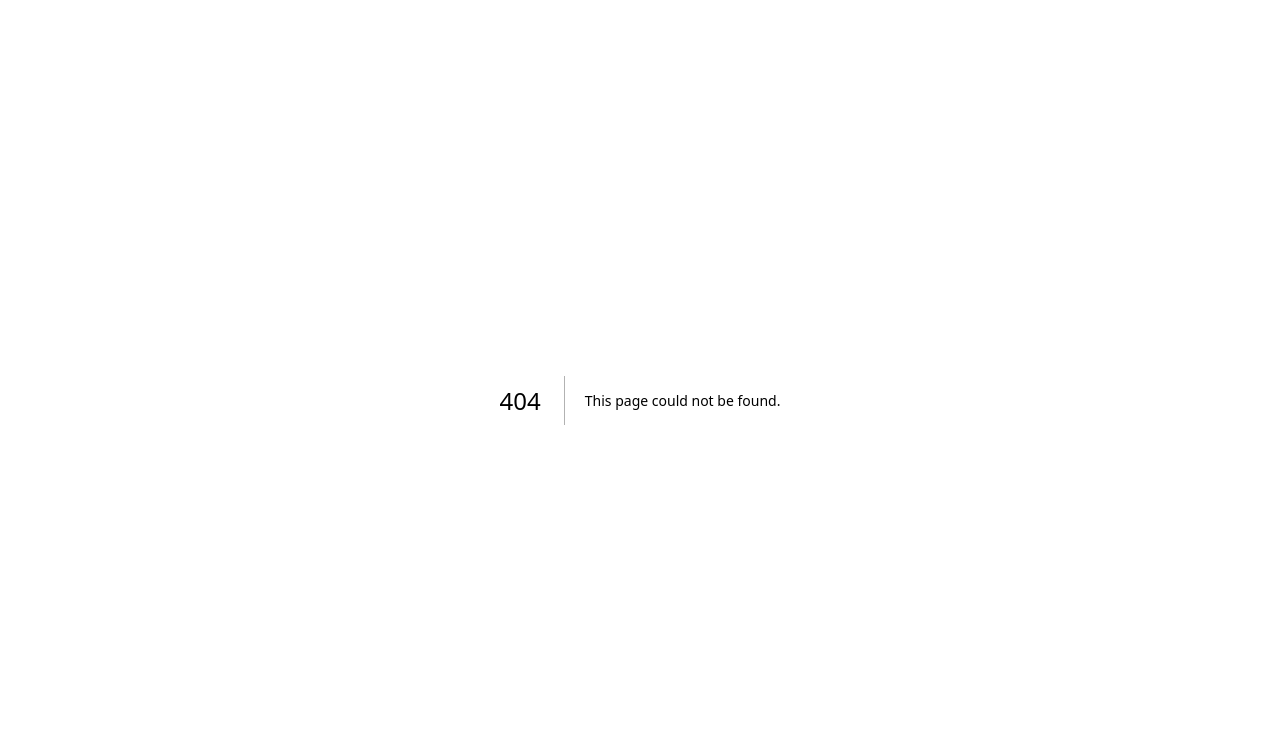
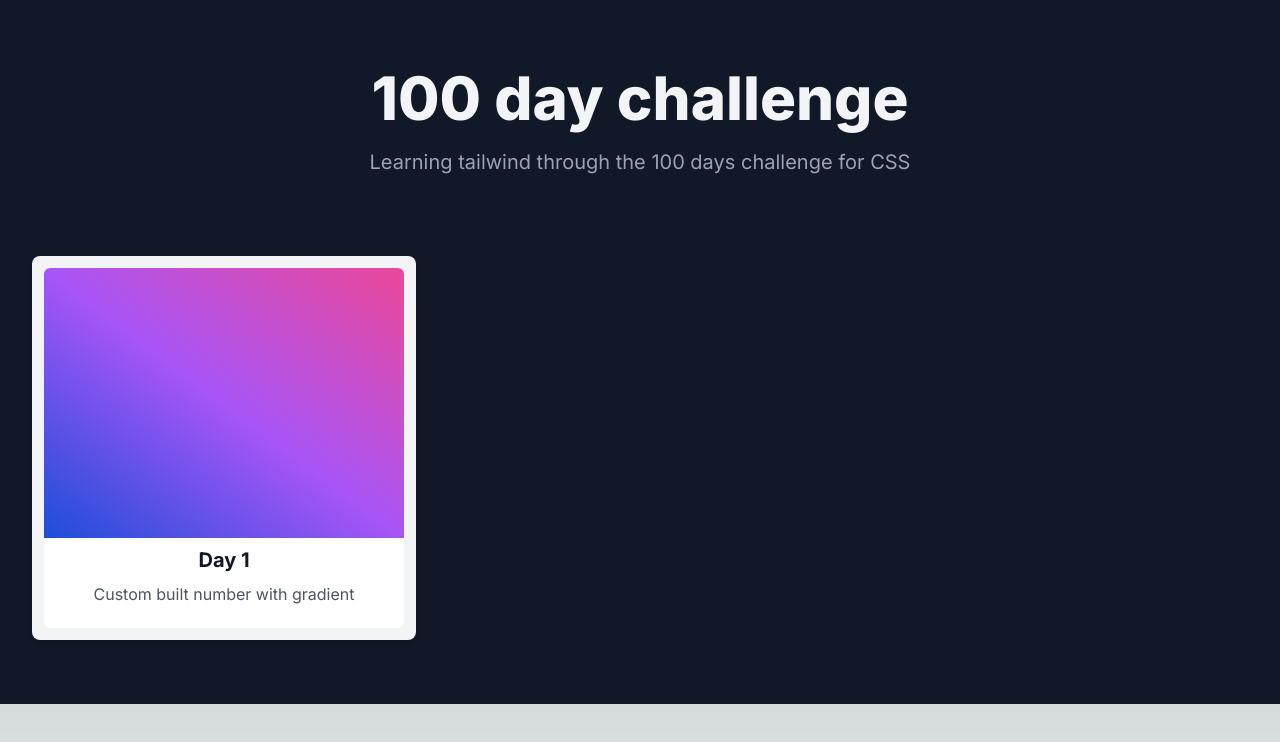
Before and after one commit to a01025303/portfolio, a Next.js app in the folder portfolio-akemi/: page /experimenting/hundred-days-challenge in a window 1280 px wide. Before the commit this address had no page. Shown: the top 742 px of the page. Built offline with nearby package versions, Linux system fonts and the light colour scheme.

Commit message:
Created grid for 100 days challenge and started day 1

```diff
--- /dev/null
+++ b/portfolio-akemi/app/experimenting/hundred-days-challenge/page.tsx
@@ -0,0 +1,25 @@
+export default function Page() {
+    return (
+        <section className="py-12 bg-gray-900 text-gray-100 sm:py-12 lg:py-16">
+            <div className="px-4 mx-auto sm:px-6 lg:px-8">
+                <div className="text-center">
+                    <p className="mt-1 text-4xl font-extrabold sm:text-5xl lg:text-6xl">100 day challenge</p>
+                    <p className="max-w-xl mx-auto mt-5 text-xl text-gray-400">Learning tailwind through the 100 days challenge for CSS</p>
+                </div>
+                <div className="grid grid-cols-1 mx-auto mt-8 text-center gap-y-4 sm:gap-x-8 sm:grid-cols-2 lg:grid-cols-3 sm:mt-12 lg:mt-20 sm:text-left h-96">
+                    <div className="flex flex-col bg-gray-100 shadow-md rounded-lg">
+                        <div className="m-3 bg-white flex flex-col rounded-md h-full">
+                            <div className="flex justify-center overflow-hidden bg-gradient-to-tr from-blue-700 to-pink-500 via-purple-500 rounded-t-md p-2 h-3/4">
+                                <div className=""></div>
+                            </div>
+                            <div className="flex flex-col text-center p-2 h-1/4">
+                                <p className="text-gray-900 font-bold text-xl pb-1">Day 1</p>
+                                <p className="text-gray-600 pt-1">Custom built number with gradient</p>
+                            </div>
+                        </div>
+                    </div>
+                </div>
+            </div>
+        </section>
+    );
+}
--- a/portfolio-akemi/app/layout.tsx
+++ b/portfolio-akemi/app/layout.tsx
@@ -5,8 +5,8 @@ import "./globals.css";
 const inter = Inter({ subsets: ["latin"] });
 
 export const metadata: Metadata = {
-  title: "Create Next App",
-  description: "Generated by create next app",
+  title: "Portfolio by Ana Paula Katsuda",
+  description: "A web page of my projects and skills",
 };
 
 export default function RootLayout({
```
